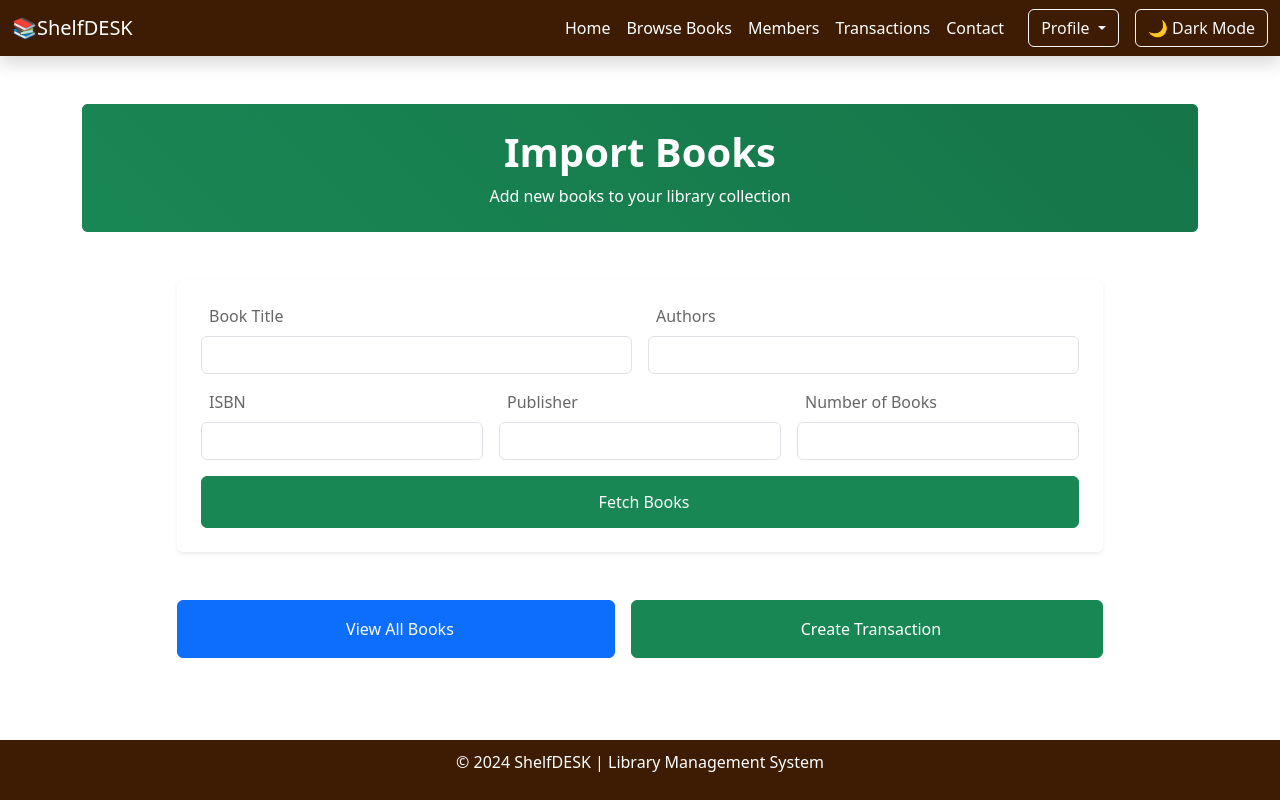
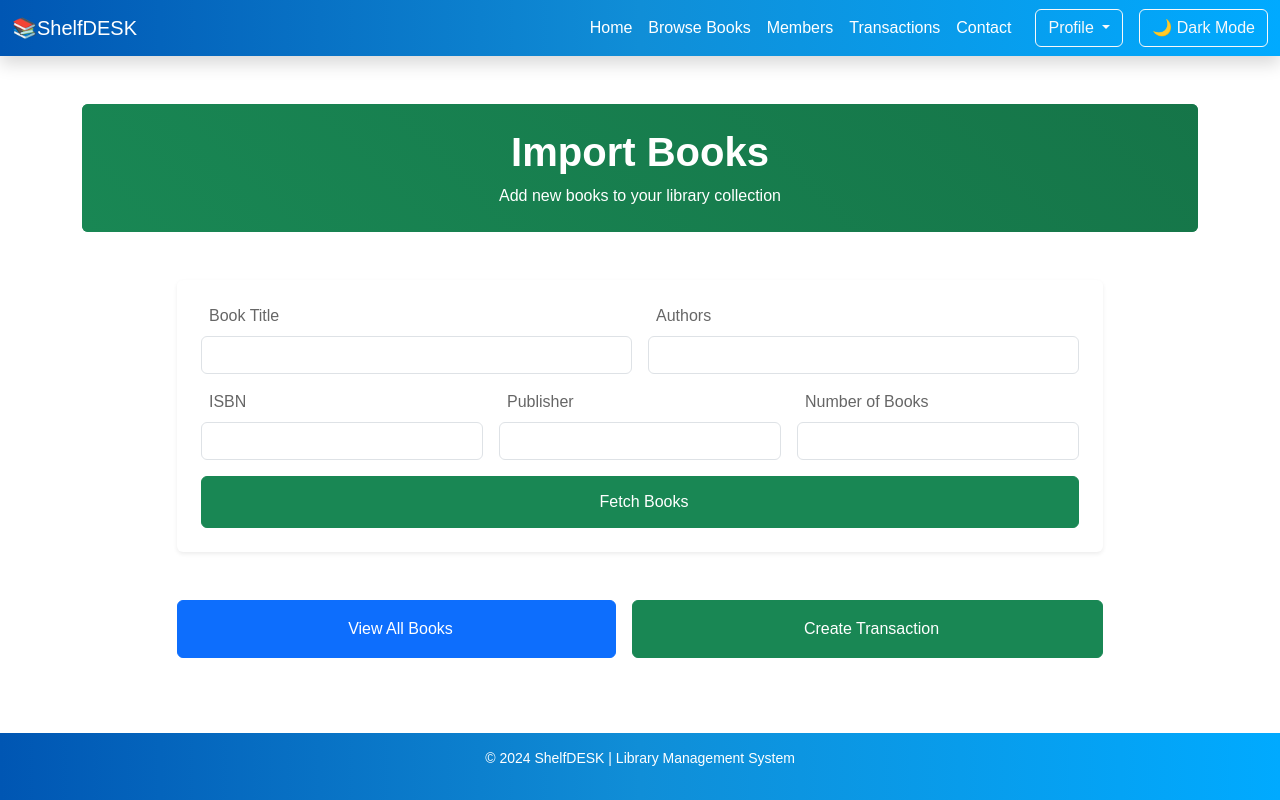
Before and after one commit to amankumarkc/LMS_Flask, a Flask app: page /books_api in a window 1280 px wide. Run offline with Flask 2, Linux system fonts and the light colour scheme; parts of the project's set-up code (start-up, migrations or seed data) failed here and were passed over.

Commit message:
updated base.html

```diff
--- a/templates/base.html
+++ b/templates/base.html
@@ -6,40 +6,75 @@
     <title>ShelfDESK - Library Management</title>
     <link href="https://cdn.jsdelivr.net/npm/bootstrap@5.3.3/dist/css/bootstrap.min.css" rel="stylesheet">
 <style>
+    /* Full-page layout */
     html, body {
         height: 100%;
         margin: 0;
         display: flex;
         flex-direction: column;
+        font-family: 'Arial', sans-serif;
     }
+
     .container {
         flex: 1;
     }
+
+    /* Gradient Navbar */
     .navbar-custom {
-            background-color: #3e1c03;
+        background: linear-gradient(90deg, #0056b3, #108ed7, #00aaff);
+        color: white;
     }
+
     .navbar-custom .navbar-brand,
-        .navbar-custom .nav-link,
-        .navbar-custom .navbar-toggler-icon {
+    .navbar-custom .nav-link {
         color: white !important;
+        transition: color 0.3s ease-in-out;
     }
+
+    .navbar-custom .nav-link:hover {
+        color: #FFD700 !important; /* Gold hover effect */
+    }
+
     .navbar-custom .nav-link.active {
         font-weight: bold;
         text-decoration: underline;
     }
+
+    .navbar-toggler-icon {
+        filter: invert(1); /* Makes toggler icon white */
+    }
+
+    /* Footer Styling */
     .footer {
-            background: #3e1c03;
+        background: linear-gradient(90deg, #0056b3, #108ed7, #00aaff);
         color: white;
         text-align: center;
-            padding: 10px;
-            margin-top: auto;
+        padding: 15px;
+        font-size: 14px;
+        position: relative;
+        bottom: 0;
         width: 100%;
     }
+
+    /* Dark Mode Support */
     .dark-mode {
         background-color: #121212 !important;
         color: #e0e0e0 !important;
     }
+
+    .dark-mode .navbar-custom {
+        background: linear-gradient(90deg, #003366, #005999, #0077cc);
+    }
+
+    .dark-mode .footer {
+        background: linear-gradient(90deg, #003366, #005999, #0077cc);
+    }
+
+    .dark-mode .navbar-custom .nav-link:hover {
+        color: #ffcc00 !important; /* Softer gold in dark mode */
+    }
 </style>
+
 </head>
 <body data-bs-theme="light">
 
```
Lines whose indentation alone changed are shown as unchanged.
